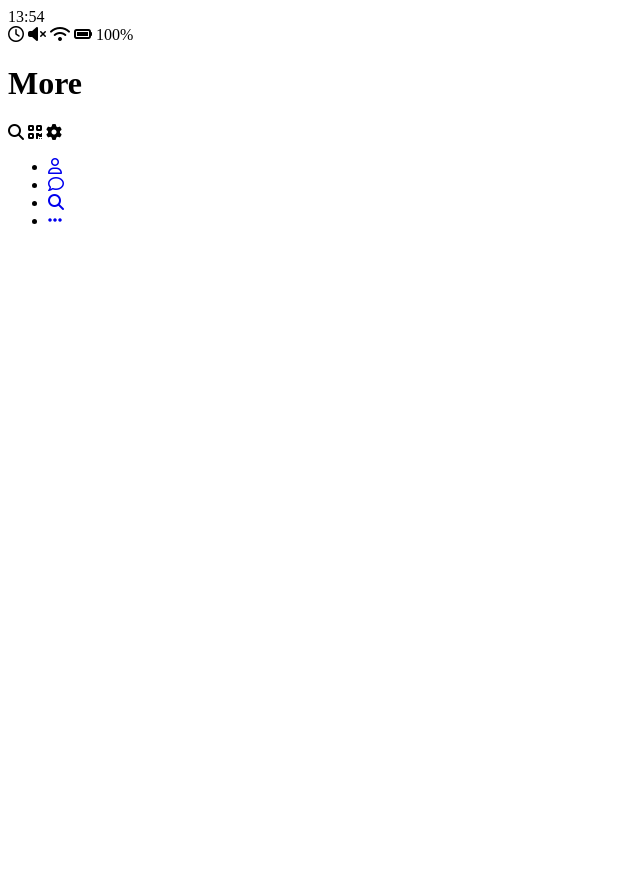
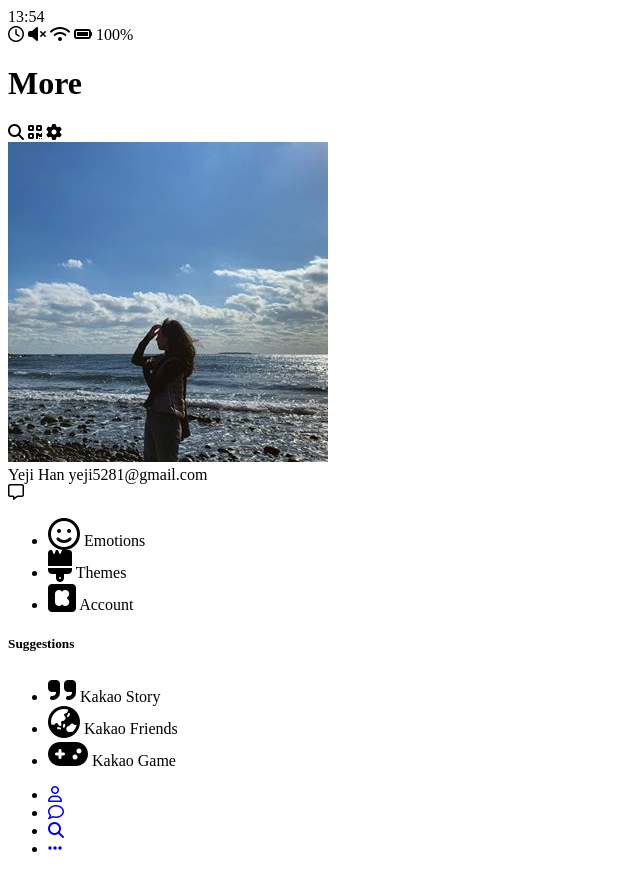
Before and after one commit to hyhj0j/kakao-clone, a plain HTML site: page project/more.html in a window 1280 px wide. Shown: the whole page, without its empty margins (0-640 px from the left). Before the commit the page ends 800 px from the top, so only its background shows below. Drawn offline with Linux system fonts and the light colour scheme.

Commit message:
more html done

```diff
--- a/project/more.html
+++ b/project/more.html
@@ -39,6 +39,65 @@
         </span>
       </div>
     </header>
+    <main class="more">
+      <header class="more__header">
+        <div class="friends__friend friend friend--lg">
+          <div class="friend__column">
+            <img src="images/avatar.jpg" alt="" class="g-avatar" />
+            <div class="friend__content">
+              <span class="friend__username">Yeji Han</span>
+              <span class="friend__status">yeji5281@gmail.com</span>
+            </div>
+          </div>
+          <div class="friend__column">
+            <i class="far fa-comment-alt"></i>
+          </div>
+        </div>
+        <ul class="more__list">
+          <li class="more__btn">
+            <span class="more__btn-icon">
+              <i class="far fa-smile fa-2x"></i>
+            </span>
+            <span class="more__btn-title">Emotions</span>
+          </li>
+          <li class="more__btn">
+            <span class="more__btn-icon">
+              <i class="fas fa-brush fa-2x"></i>
+            </span>
+            <span class="more__btn-title">Themes</span>
+          </li>
+          <li class="more__btn">
+            <span class="more__btn-icon">
+              <i class="fab fa-kickstarter fa-2x"></i>
+            </span>
+            <span class="more__btn-title">Account</span>
+          </li>
+        </ul>
+      </header>
+      <section class="more__suggestions">
+        <h5 class="more__title">Suggestions</h5>
+        <ul class="more__suggestions-list">
+          <li class="more__suggestion suggestion">
+            <span class="suggestion__btn-icon">
+              <i class="fas fa-quote-right fa-2x"></i>
+            </span>
+            <span class="suggestion__btn-title">Kakao Story</span>
+          </li>
+          <li class="more__suggestion suggestion">
+            <span class="suggestion__btn-icon">
+              <i class="fas fa-globe-asia fa-2x"></i>
+            </span>
+            <span class="suggestion__btn-title">Kakao Friends</span>
+          </li>
+          <li class="more__suggestion suggestion">
+            <span class="suggestion__btn-icon">
+              <i class="fas fa-gamepad fa-2x"></i>
+            </span>
+            <span class="suggestion__btn-title">Kakao Game</span>
+          </li>
+        </ul>
+      </section>
+    </main>
     <nav class="nav">
       <ul class="nav__list">
         <li class="nav__list-item">
```
